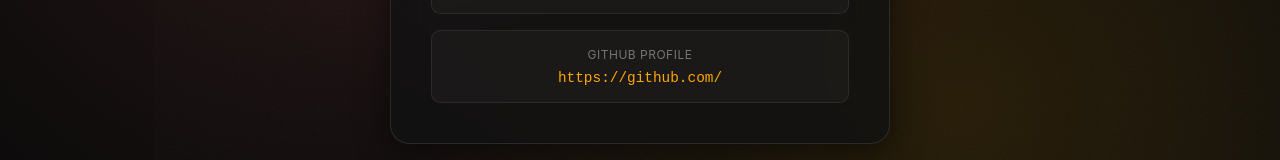
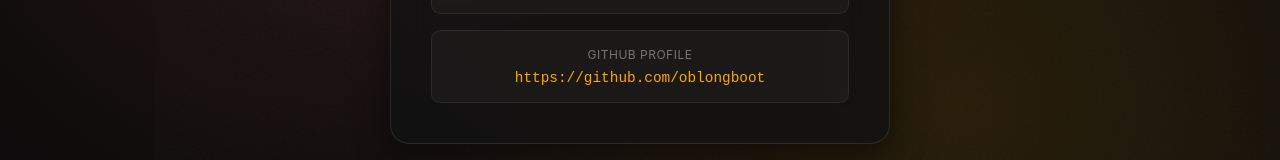
Before and after one commit to oblongboot/oblongboot.github.io, a plain HTML site: page index.html in a window 1280 px wide. Shown: the part 533-693 px from the top of the page. Drawn offline with Linux system fonts and the light colour scheme.

Commit message:
autocomplete did NOT cook

```diff
--- a/index.html
+++ b/index.html
@@ -299,8 +299,8 @@
                     <div class="info-item">
                         <div class="info-label">GitHub Profile</div>
                         <div class="info-value">
-                            <a class="link" href="https://github.com/" target="_blank" rel="noopener noreferrer">
-                                https://github.com/
+                            <a class="link" href="https://github.com/oblongboot" target="_blank" rel="noopener noreferrer">
+                                https://github.com/oblongboot
                             </a>
                         </div>
                     </div>
```
